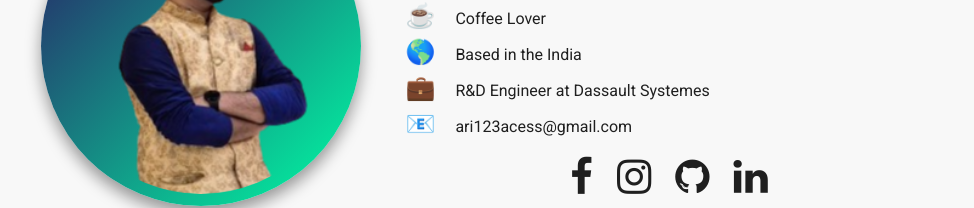
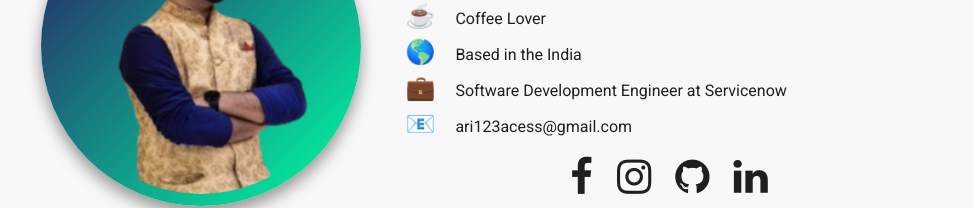
Before and after one commit to arijeet-mukherjee/arijeetdev, a React (Create React App) app: page / in a window 1280 px wide. Shown: the part 267-475 px from the top of the page, without its empty margins (147-1121 px from the left). Built offline with nearby package versions, Linux system fonts and the light colour scheme; the HTML template or start-up script is replaced by a standard one.

Commit message:
Update Info.js

```diff
--- a/src/info/Info.js
+++ b/src/info/Info.js
@@ -41,7 +41,7 @@ export const info = {
         },
         {
             emoji: "💼",
-            text: "R&D Engineer at Dassault Systemes"
+            text: "Software Development Engineer at Servicenow"
         },
         {
             emoji: "📧",
@@ -57,7 +57,7 @@ export const info = {
             icon: 'fa fa-instagram'
         },
         {
-            link: "https://github.com/emmyari",
+            link: "https://github.com/arijeet-mukherjee",
             icon: "fa fa-github"
         },
         {
```
